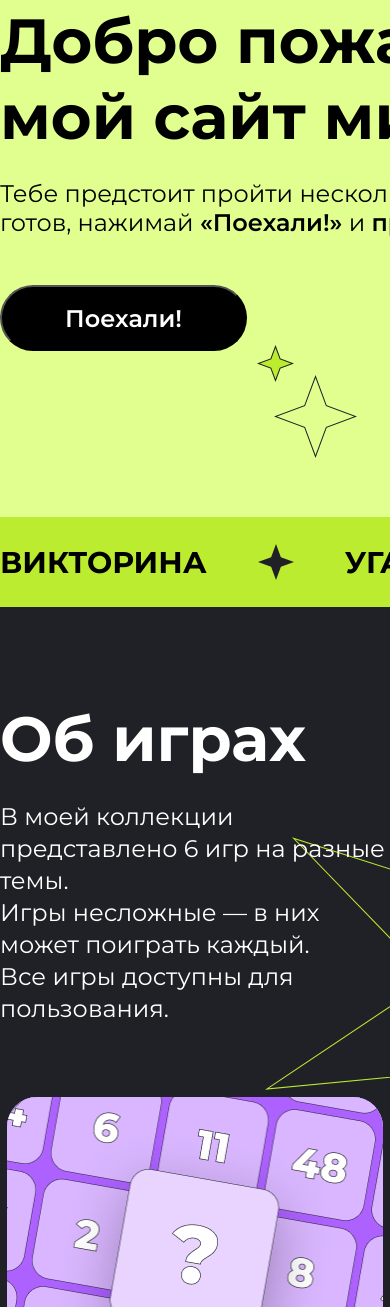
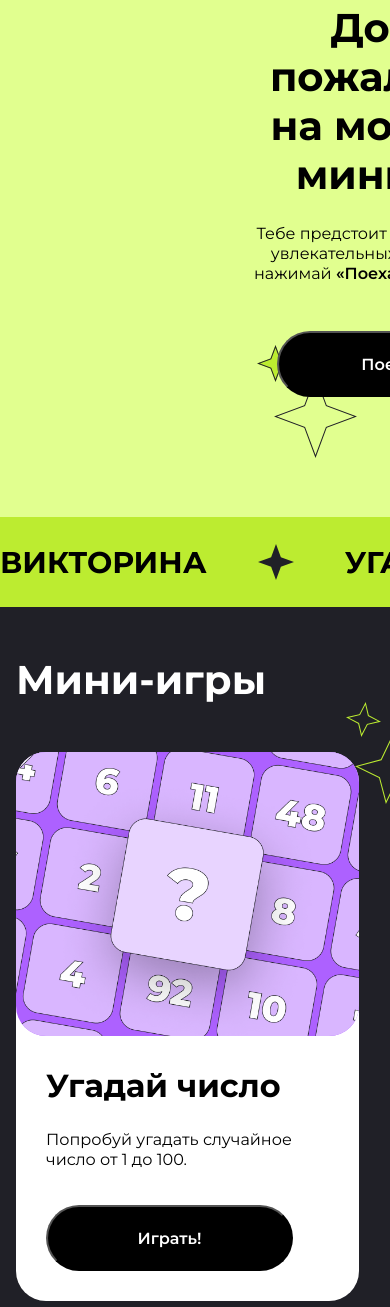
Before and after one commit to Leyley1115/Homework-1, a plain HTML site: page index.html in a window 390 px wide. Shown: the part 193-1500 px from the top of the page. Drawn offline with Linux system fonts and the light colour scheme.

Commit message:
mobile adaptation

```diff
--- /dev/null
+++ b/_mobile-style.scss
@@ -0,0 +1,79 @@
+@media(max-width: 767px){
+
+    .center{
+        padding-left: 16px;
+        padding-right: 16px;
+    }
+
+    .header__box{
+        display: flex;
+        flex-direction: column;
+        align-items: center;
+    }
+
+    .header__title{
+        max-width: 262px;
+        font-size: 1.67rem;
+        text-align: center;
+    }
+
+    .header__subtitle{
+        font-size: 0.67rem;
+        text-align:center;
+        width: 296px;
+    }
+
+    .main{
+        padding-top: 48px;
+
+        &-title{
+            font-size: 1.67rem;
+            padding-bottom: 0;
+        }
+    }
+
+    .about{
+        display: none;
+    }
+
+    .mini-games__card{
+        background-color: white;
+        border-radius: 30px;
+        max-width: 343px;
+        flex-direction: column;
+        height: max-content;
+        padding: 0;
+
+        &__content{
+            max-width: 284px;
+        }
+
+        & img{
+            max-width: 343px;
+            max-height: 284px;
+        }
+        &:nth-child(2n){
+            flex-direction: column;
+        }
+    }
+
+    .mini-games__content{
+        display: flex;
+        flex-direction: column;
+        padding: 30px;
+
+        & h3{
+            font-size: 1.33rem;
+        }
+
+        & p{
+            font-size: 0.67rem;
+            max-width: 285px;
+        }
+    }
+
+    .standart-button{
+        font-size: 0.67rem;
+    }
+
+}
--- /dev/null
+++ b/_tablet-style.scss
@@ -0,0 +1,3 @@
+@media(min-width: 768px) and (max-width: 1024px) {
+
+}
--- a/index.html
+++ b/index.html
@@ -1,20 +1,25 @@
 <!DOCTYPE html>
 <html lang="en">
+
 <head>
     <meta charset="UTF-8">
     <meta name="viewport" content="width=device-width, initial-scale=1.0">
     <title>Document</title>
     <link rel="preconnect" href="https://fonts.googleapis.com">
     <link rel="preconnect" href="https://fonts.gstatic.com" crossorigin>
-<link href="https://fonts.googleapis.com/css2?family=Lato:ital,wght@0,100;0,300;0,400;0,700;0,900;1,100;1,300;1,400;1,700;1,900&family=Montserrat:ital,wght@0,100..900;1,100..900&display=swap" rel="stylesheet">
+    <link
+        href="https://fonts.googleapis.com/css2?family=Lato:ital,wght@0,100;0,300;0,400;0,700;0,900;1,100;1,300;1,400;1,700;1,900&family=Montserrat:ital,wght@0,100..900;1,100..900&display=swap"
+        rel="stylesheet">
     <link rel="stylesheet" href="style.css">
 </head>
+
 <body>
 
     <header class="header">
         <div class="header__box center">
-        <h1 class="header__tittle">Добро пожаловать на мой сайт мини-игр</h1>
-        <p class="header__subtittle">Тебе предстоит пройти несколько увлекательных игр. Если готов, нажимай <span>«Поехали!»</span> и <span>приступай.</span></p>
+            <h1 class="header__title">Добро пожаловать на мой сайт мини-игр</h1>
+            <p class="header__subtitle">Тебе предстоит пройти несколько увлекательных игр. Если готов, нажимай
+                <span>«Поехали!»</span> и <span>приступай.</span></p>
             <a href="#about-games" class="standart-button__link"><button class="standart-button">Поехали!</button></a>
         </div>
         <div class="header__topics">
@@ -30,66 +35,78 @@
     <main class="main">
         <section class="about center" id="about-games">
             <div>
-            <h2 class="main-tittle">Об играх</h2>
-            <div class="main-subtittle">
+                <h2 class="main-title">Об играх</h2>
+                <div class="main-subtitle">
                     <p>В моей коллекции представлено 6 игр на разные темы.</p>
                     <p>Игры несложные — в них может поиграть каждый.</p>
                     <p>Все игры доступны для пользования.</p>
                 </div>
             </div>
             <div class="about__menu">
-            <a href="#numbers"><article class="about-card">
+                <a href="#numbers">
+                    <article class="about-card">
                         <img src="img/1_low.png" alt="" class="img img_purp">
                         <div class="about-card__content">
                             <p>Игра № 1</p>
                             <h3>Угадай число</h3>
                         </div>
-            </article></a>
+                    </article>
+                </a>
 
-            <a href="#arithmetic"><article class="about-card">
+                <a href="#arithmetic">
+                    <article class="about-card">
                         <img src="img/2_low.png" alt="" class="img img_orange">
                         <div class="about-card__content">
                             <p>Игра № 2</p>
                             <h3>Простая арифметика</h3>
                         </div>
-            </article></a>
+                    </article>
+                </a>
 
-            <a href="#text"><article class="about-card">
+                <a href="#text">
+                    <article class="about-card">
                         <img src="img/3_low.png" alt="" class="img img_blue">
                         <div class="about-card__content">
                             <p>Игра № 3</p>
                             <h3>Переверни текст</h3>
                         </div>
-            </article></a>
+                    </article>
+                </a>
 
-            <a href="#one-third"><article class="about-card">
+                <a href="#one-third">
+                    <article class="about-card">
                         <img src="img/4_low.png" alt="" class="img img_dark">
                         <div class="about-card__content">
                             <p>Игра № 4</p>
                             <h3>Камень, ножницы, бумага</h3>
                         </div>
-            </article></a>
+                    </article>
+                </a>
 
-            <a href="#quiz"><article class="about-card">
+                <a href="#quiz">
+                    <article class="about-card">
                         <img src="img/5_low.png" alt="" class="img img_green">
                         <div class="about-card__content">
                             <p>Игра № 5</p>
                             <h3>Простая викторина</h3>
                         </div>
-            </article></a>
+                    </article>
+                </a>
 
-            <a href="#color"><article class="about-card">
+                <a href="#color">
+                    <article class="about-card">
                         <img src="img/6_low.png" alt="" class="img img_dark">
                         <div class="about-card__content">
                             <p>Игра № 6</p>
                             <h3>Генератор случайных цветов</h3>
                         </div>
-            </article></a>
+                    </article>
+                </a>
             </div>
         </section>
 
         <section class="game-select center">
-        <h2 class="main-tittle">Мини-игры</h2>
+            <h2 class="main-title">Мини-игры</h2>
             <div class="mini-games">
 
                 <div class="mini-games__card" id="numbers">
@@ -156,4 +173,5 @@
     </footer>
 
 </body>
+
 </html>
--- a/style.scss
+++ b/style.scss
@@ -37,13 +37,13 @@ a{
         width: 769px;
     }
 
-    &__tittle{
+    &__title{
         font-weight: 700;
         font-size: 2.6rem;
         margin-bottom: 24px;
     }
 
-    &__subtittle{
+    &__subtitle{
         font-size: 1rem;
         padding-bottom: 48px;
 
@@ -103,14 +103,14 @@ a{
     background-color: rgba(32, 32, 39, 1);
     padding-top: 94px;
 
-    &-tittle{
+    &-title{
         color: white;
         font-weight: 700;
         font-size: 2.6rem;
         padding-bottom: 24px;
     }
 
-    &-subtittle{
+    &-subtitle{
         max-width: 788px;
         line-height: 32px;
         font-size: 1rem;
@@ -134,6 +134,7 @@ a{
         grid-template-columns: repeat(auto-fit, minmax(70px, 1fr));;
         justify-items: center;
         gap: 32px;
+        align-items: start;
 
         & a{
             grid-column: span 4;
@@ -273,3 +274,6 @@ footer{
         font-weight: 600;
     }
 }
+
+@import 'tablet-style';
+@import 'mobile-style';
```
Also changed, not shown: style.css, 1 other file. Lines whose indentation alone changed are shown as unchanged.
